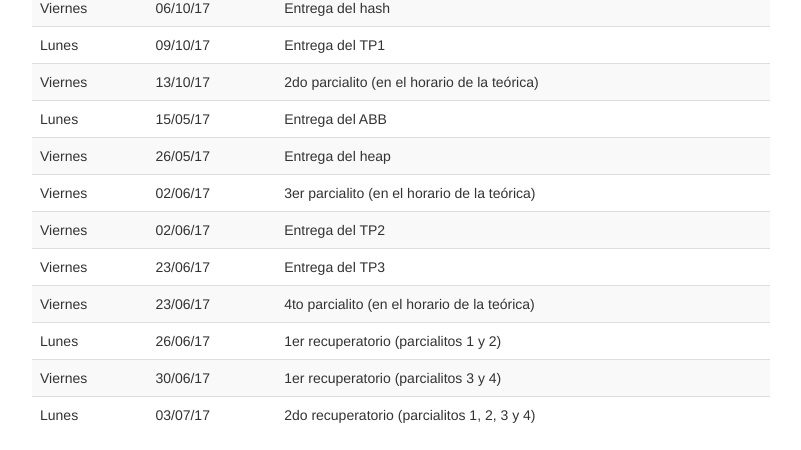
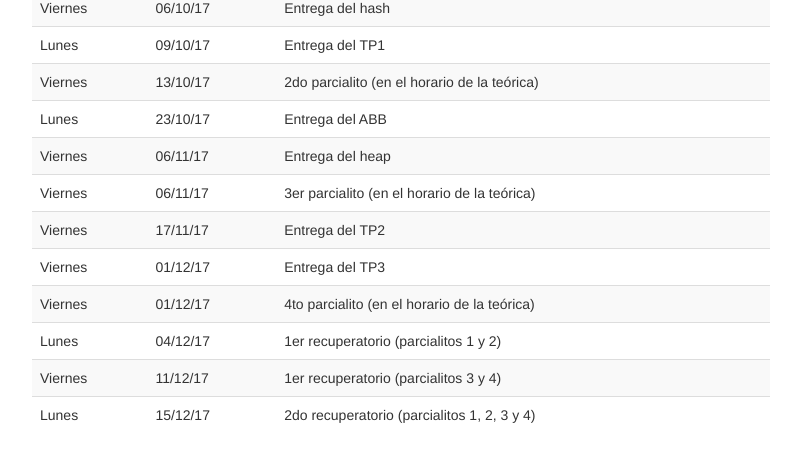
Before and after one commit to algoritmos-rw/algoritmos, a Jekyll site: the page built from docs/static/05_calendario.md, in a window 1280 px wide. Shown: the part 502-952 px from the top of the page, without its empty margins (239-1040 px from the left). Built offline with Jekyll 4.4.1, drawn with Linux system fonts in a browser that asks for light colours.

Commit message:
Calendario actualizado

```diff
--- a/docs/static/05_calendario.md
+++ b/docs/static/05_calendario.md
@@ -25,15 +25,15 @@ Fechas importantes:
 | Viernes    | 06/10/17 | Entrega del hash |
 | Lunes      | 09/10/17 | Entrega del TP1 |
 | Viernes    | 13/10/17 | 2do parcialito (en el horario de la teórica) |
-| Lunes      | 15/05/17 | Entrega del ABB |
-| Viernes    | 26/05/17 | Entrega del heap |
-| Viernes    | 02/06/17 | 3er parcialito (en el horario de la teórica) |
-| Viernes    | 02/06/17 | Entrega del TP2 |
-| Viernes    | 23/06/17 | Entrega del TP3 |
-| Viernes    | 23/06/17 | 4to parcialito (en el horario de la teórica) |
-| Lunes      | 26/06/17 | 1er recuperatorio (parcialitos 1 y 2) |
-| Viernes    | 30/06/17 | 1er recuperatorio (parcialitos 3 y 4) |
-| Lunes      | 03/07/17 | 2do recuperatorio (parcialitos 1, 2, 3 y 4) |
+| Lunes      | 23/10/17 | Entrega del ABB |
+| Viernes    | 06/11/17 | Entrega del heap |
+| Viernes    | 06/11/17 | 3er parcialito (en el horario de la teórica) |
+| Viernes    | 17/11/17 | Entrega del TP2 |
+| Viernes    | 01/12/17 | Entrega del TP3 |
+| Viernes    | 01/12/17 | 4to parcialito (en el horario de la teórica) |
+| Lunes      | 04/12/17 | 1er recuperatorio (parcialitos 1 y 2) |
+| Viernes    | 11/12/17 | 1er recuperatorio (parcialitos 3 y 4) |
+| Lunes      | 15/12/17 | 2do recuperatorio (parcialitos 1, 2, 3 y 4) |
 
 {: .table .table-striped}
 | Fecha       |      Detalle       |
```
